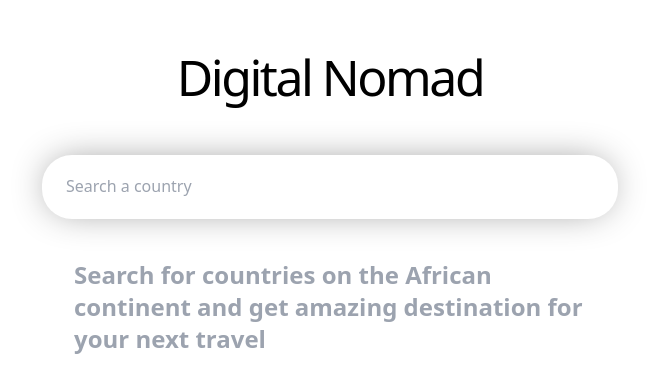
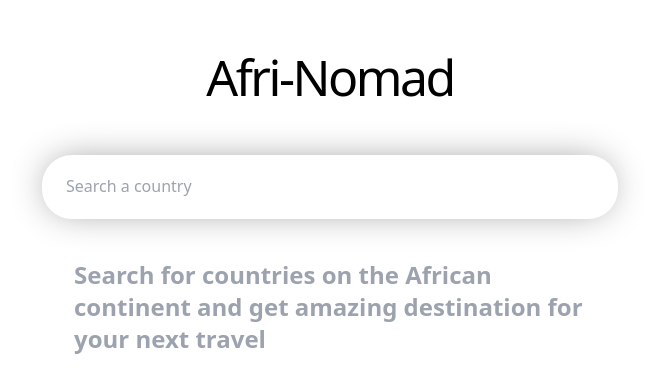
Before and after one commit to izzeddin62/afri-nomad-prototype, a React (Create React App) app: page / in a window 1280 px wide. Shown: the top 392 px of the page, without its empty margins (310-967 px from the left). Built offline with nearby package versions, Linux system fonts and the light colour scheme; the HTML template or start-up script is replaced by a standard one.

Commit message:
change title

```diff
--- a/src/pages/Home.jsx
+++ b/src/pages/Home.jsx
@@ -10,7 +10,7 @@ export default function Home() {
   };
   return (
     <div className="h-screen pt-10 px-5">
-    <h1 className="text-[50px] font-medium -tracking-wider text-center">Digital Nomad</h1>
+    <h1 className="text-[50px] font-medium -tracking-wider text-center">Afri-Nomad</h1>
       <div>
         <Form text={text} handleChange={handleChange} />
         {text ? <Popup text={text} /> : <h1 className="text-lg md:text-2xl font-semibold text-gray-400 max-w-lg mx-auto mt-10">Search for countries on the African continent and get amazing destination for your next travel</h1>}
```
